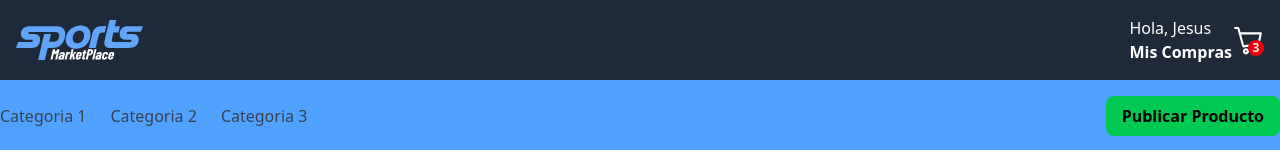
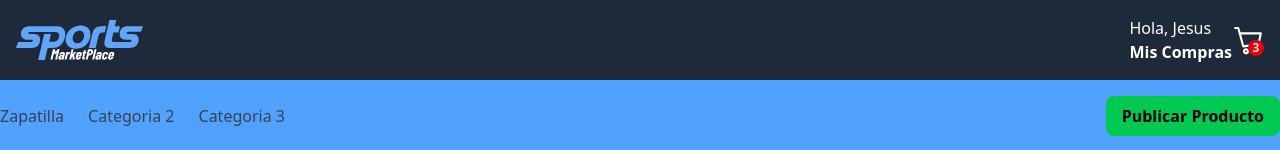
Before and after one commit to camunoz2/sport_market, a React (Vite) app in the folder frontend/: page / in a window 1280 px wide. Shown: the top 150 px of the page. Built offline with nearby package versions, Linux system fonts and the light colour scheme.

Commit message:
cambie el texto de la primera categoria

```diff
--- a/frontend/src/components/category-nav.jsx
+++ b/frontend/src/components/category-nav.jsx
@@ -4,7 +4,7 @@ const CategoryNav = () => {
       <div className="container mx-auto flex items-center justify-between py-4">
         <div className="flex space-x-6">
           <span className="text-gray-700 hover:text-blue-600 cursor-pointer">
-            Categoria 1
+           Zapatilla
           </span>
           <span className="text-gray-700 hover:text-blue-600 cursor-pointer">
             Categoria 2
```
